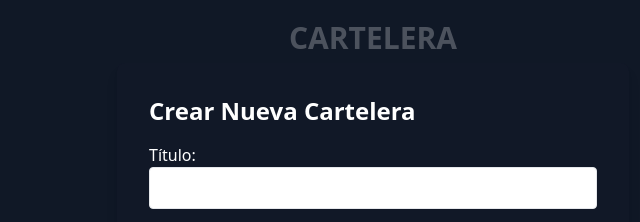
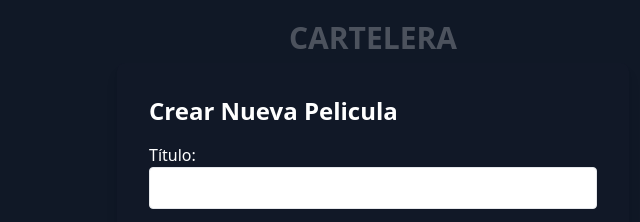
Before and after one commit to AlejandroOrtiz01/CRUD_API, a plain HTML site: page index.html in a window 1280 px wide. Both pictures are taken after a click on the button "Crear cartelera". Shown: the top 222 px of the page, 267-907 px from the left. Drawn offline with nearby package versions, Linux system fonts and the light colour scheme; no server answers.

Commit message:
cambio en el index

```diff
--- a/index.html
+++ b/index.html
@@ -30,7 +30,7 @@
   <!-- Modal -->
   <div id="modal" class="fixed inset-0 flex items-center justify-center bg-gray-900 bg-opacity-75 hidden">
     <div class="bg-gray-900 text-white font-sans rounded-lg shadow-lg p-8 w-full max-w-lg">
-      <h2 class="text-2xl font-bold mb-4">Crear Nueva Cartelera</h2>
+      <h2 class="text-2xl font-bold mb-4">Crear Nueva Pelicula</h2>
       <!-- Formulario para crear cartelera -->
       <form id="create-cartelera-form">
         <div class="mb-4">
```
